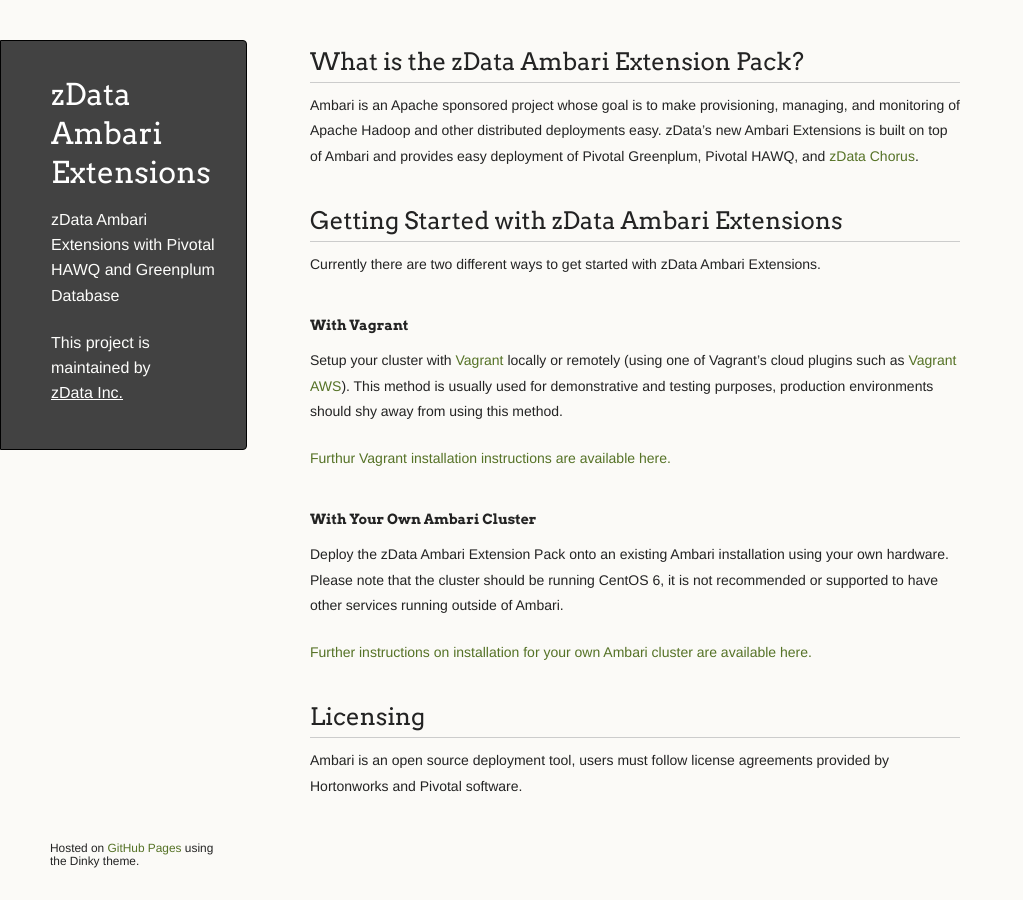
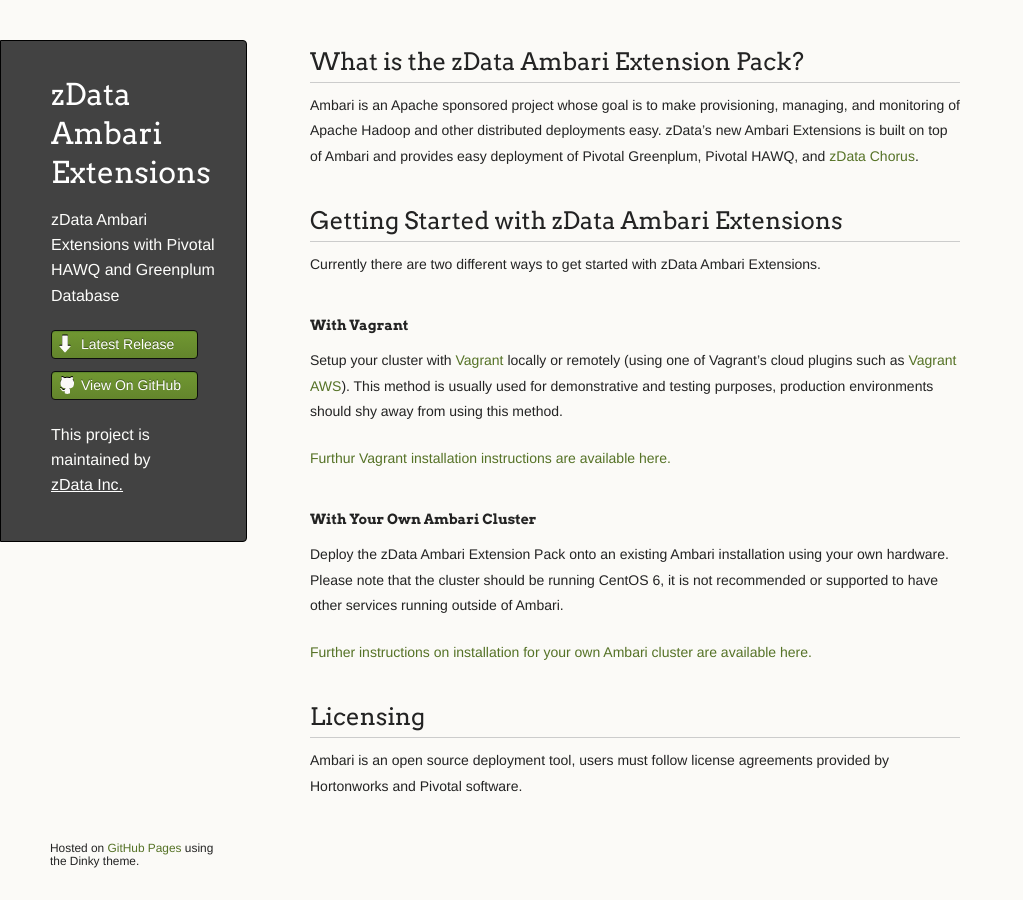
Before and after one commit to zdata-inc/ambari-extensions, a Jekyll site: the page built from index.md, in a window 1280 px wide. Shown: the whole page, without its empty margins (0-1023 px from the left). Built offline with Jekyll 4.4.1, drawn with Linux system fonts in a browser that asks for light colours; Markdown is read by kramdown in place of the engine named in the settings.

Commit message:
Revert "Remove download links"
This reverts commit fa65302d51ea34900613a19555bd6fbfc9e37992.

```diff
--- a/_layouts/default.html
+++ b/_layouts/default.html
@@ -26,6 +26,8 @@
         <p class="header">{% if page.tagline %}{{page.tagline}}{% else %}zData Ambari Extensions with Pivotal HAWQ and Greenplum Database{% endif %}</p>
 
         <ul>
+          <li class="download"><a class="buttons" href="download.html">Latest Release</a></li>
+          <li><a class="buttons github" href="https://github.com/zdata-inc/ambari-extensions">View On GitHub</a></li>
         </ul>
 
         <p class="header">This project is maintained by <a class="header name" href="http://zdatainc.com">zData Inc.</a></p>
```
